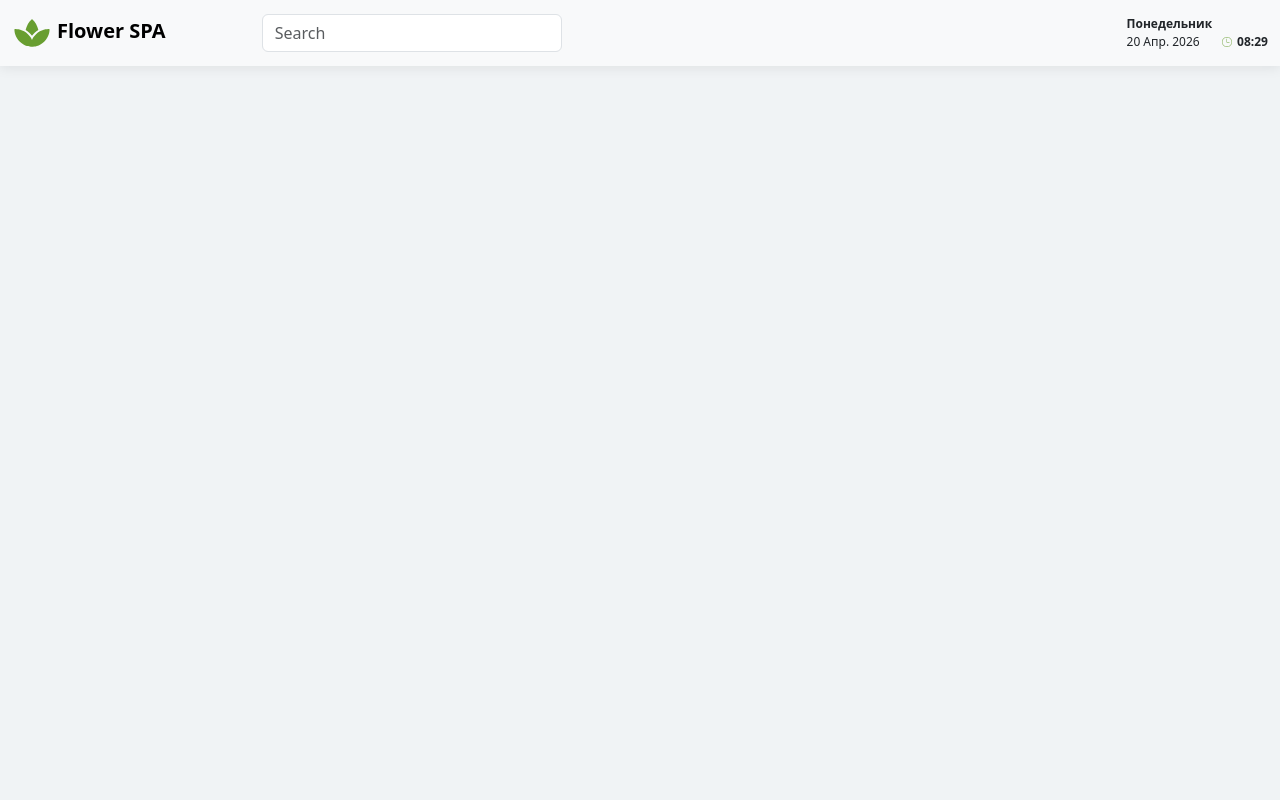
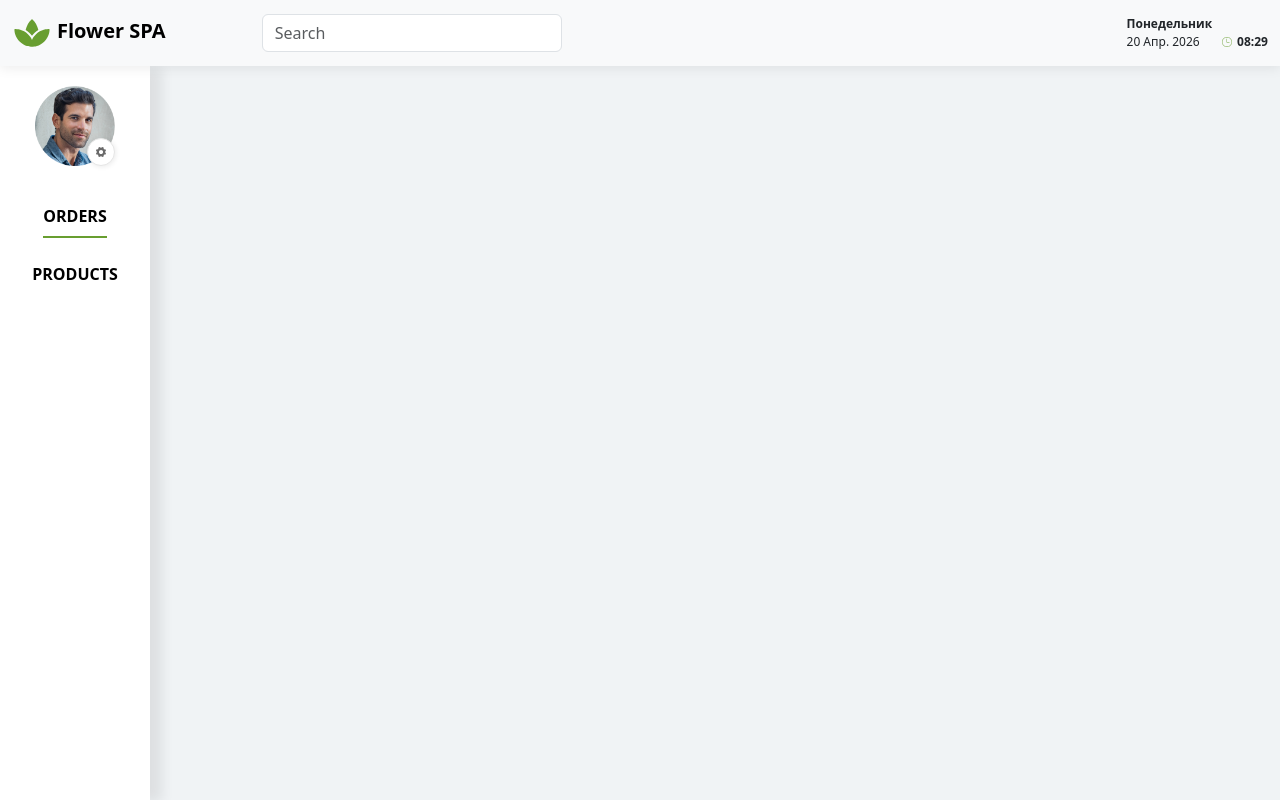
Before and after one commit to Vitalii-250885/spa, a Next.js app: page / in a window 1280 px wide. Built offline with nearby package versions, Linux system fonts and the light colour scheme.

Commit message:
added sidebar

```diff
--- a/app/components/Date.tsx
+++ b/app/components/Date.tsx
@@ -1,7 +1,7 @@
 import { MONTHS_SHORT, WEEK_DAYS } from '../constants/date-format'
 import { ClockIcon } from './icons/ClockIcon'
 
-export const Date = () => {
+export const CurrentDate = () => {
   const now = new globalThis.Date()
 
   const currentWeekDay = WEEK_DAYS[now.getDay()]
--- /dev/null
+++ b/app/components/Sidebar.tsx
@@ -0,0 +1,49 @@
+'use client'
+
+import Image from 'next/image'
+import Link from 'next/link'
+import { SettingsIcon } from './icons/SettingsIcon'
+import { MenuIcon } from './icons/MenuIcon'
+import { useState } from 'react'
+import { CloseIcon } from './icons/CloseIcon'
+
+export const Sidebar = () => {
+  const [isOpen, setIsOpen] = useState(false)
+
+  return (
+    <div
+      className={`sidebar ${isOpen ? 'sidebar--open' : 'sidebar--collapsed'}`}>
+      <button
+        type='button'
+        onClick={() => setIsOpen(!isOpen)}
+        className='sidebar__menu--button'>
+        {isOpen ? (
+          <CloseIcon className='sidebar__menu-icon' />
+        ) : (
+          <MenuIcon className='sidebar__menu-icon' />
+        )}
+      </button>
+
+      <div className='sidebar__user-icon--wrapper'>
+        <Image
+          src={'/user.png'}
+          alt='user'
+          width={100}
+          height={100}
+          className='sidebar__user-icon'
+        />
+        <div className='sidebar__settings-icon--circle'>
+          <SettingsIcon className='sidebar__settings-icon' />
+        </div>
+      </div>
+      <nav className='nav nav-underline flex-column sidebar__nav'>
+        <Link className='nav-link active sidebar__nav-link' href='#'>
+          Orders
+        </Link>
+        <Link className='nav-link sidebar__nav-link' href='#'>
+          Products
+        </Link>
+      </nav>
+    </div>
+  )
+}
--- a/app/components/TopMenu.tsx
+++ b/app/components/TopMenu.tsx
@@ -1,7 +1,7 @@
 import Link from 'next/link'
 import { Logo } from './icons/Logo'
 import { SearchIcon } from './icons/SearchIcon'
-import { Date } from './Date'
+import { CurrentDate } from './Date'
 
 export const TopMenu = () => {
   return (
@@ -32,7 +32,7 @@ export const TopMenu = () => {
           </form>
         </div>
       </div>
-      <Date />
+      <CurrentDate />
     </header>
   )
 }
--- /dev/null
+++ b/app/components/icons/SettingsIcon.tsx
@@ -0,0 +1,11 @@
+export const SettingsIcon = ({ className }: { className: string }) => {
+  return (
+    <svg
+      xmlns='http://www.w3.org/2000/svg'
+      xmlSpace='preserve'
+      viewBox='0 0 512 512'
+      className={className}>
+      <path d='M468.9 255.5c0-27.8 17.6-51.8 41.7-61.1-6.5-26.8-17.6-52.8-31.5-75.9-8.3 3.7-17.6 5.6-26.8 5.6-16.7 0-33.3-6.5-46.3-19.4-19.4-19.4-24.1-49.1-13.9-73.1C369 17.6 344 6.5 316.2 0c-8.3 25-32.4 42.6-60.2 42.6S204.2 25 194.9.9C168 7.4 142.1 18.5 119 32.4c11.1 24.1 6.5 52.8-13.9 73.1-13 13-29.6 19.4-46.3 19.4-9.3 0-18.5-1.9-26.8-5.6C18.1 142.4 7 168.4.5 195.2c24.1 9.3 41.7 33.3 41.7 61.1S24.6 308.1.5 317.4C7 344.2 18.1 370.2 32 393.3c8.3-3.7 17.6-5.6 26.8-5.6 16.7 0 33.3 6.5 46.3 19.4 19.4 19.4 24.1 49.1 13.9 73.1 23.1 13.9 49.1 25 75.9 31.5 9.3-24.1 33.3-41.7 61.1-41.7s51.8 17.6 61.1 41.7c26.8-6.5 52.8-17.6 75.9-31.5-10.2-24.1-6.5-52.8 13.9-73.1 13-13 29.6-19.4 46.3-19.4 9.3 0 18.5 1.9 26.8 5.6 13.9-23.1 25-49.1 31.5-75.9-25.9-10-42.6-34.1-42.6-61.9m-212 105.6c-58.3 0-106.5-47.2-106.5-106.5s47.2-106.5 106.5-106.5 106.5 49.1 106.5 107.4-47.2 105.6-106.5 105.6' />
+    </svg>
+  )
+}
--- a/app/globals.css
+++ b/app/globals.css
@@ -1,9 +1,13 @@
 body {
+  margin: 0;
   background-color: #f0f3f5;
 }
 
+/* --- header --- */
+
 .header {
   display: flex;
+  z-index: 999;
   box-shadow: 0 0.125rem 0.75rem rgba(0, 0, 0, 0.08);
 }
 
@@ -27,12 +31,6 @@ body {
 .header__logo--text {
   margin-left: 0.313rem;
   font-weight: bold;
-}
-
-.header__menuIcon {
-  width: 1.875rem;
-  height: 1.875rem;
-  fill: #000000;
 }
 
 .header__searchContainer {
@@ -124,3 +122,137 @@ body {
   border: 0;
   background-color: transparent;
 }
+
+/* --- sidebar --- */
+
+.sidebar {
+  position: relative;
+
+  display: flex;
+  flex-direction: column;
+  align-items: center;
+  gap: 1.875rem;
+
+  width: 9.375rem;
+  min-height: calc(100dvh - 93px);
+  padding-top: 1.25rem;
+
+  background-color: #ffffff;
+  box-shadow: 0.75rem 0.125rem 0.75rem rgba(0, 0, 0, 0.08);
+  transition: transform 0.25s ease-in-out;
+  will-change: transform;
+
+  @media (min-width: 62rem) {
+    min-height: calc(100dvh - 66px);
+  }
+}
+
+.sidebar--open {
+  transform: translateX(0);
+}
+
+.sidebar--collapsed {
+  transform: translateX(calc(-100% + 2.1rem));
+
+  @media (min-width: 62rem) {
+    transform: translateX(0);
+  }
+}
+
+.sidebar__menu--button {
+  z-index: 1;
+  border: none;
+  background-color: transparent;
+  cursor: pointer;
+
+  @media (min-width: 62rem) {
+    display: none;
+  }
+}
+
+.sidebar__menu-icon {
+  position: absolute;
+  top: 5px;
+  right: 5px;
+
+  width: 1.75rem;
+  height: 1.75rem;
+  fill: #000000;
+}
+
+.sidebar__user-icon {
+  width: 80px;
+  height: 80px;
+}
+
+.sidebar__user-icon--wrapper {
+  position: relative;
+}
+
+.sidebar__settings-icon {
+  width: 10px;
+  height: 10px;
+
+  fill: #6a6a6a;
+}
+
+.sidebar__settings-icon--circle {
+  position: absolute;
+  bottom: 0;
+  right: 0;
+
+  display: flex;
+  align-items: center;
+  justify-content: center;
+
+  width: 28px;
+  height: 28px;
+
+  background-color: #ffffff;
+  border: solid #e6e6e6 1px;
+  border-radius: 100%;
+
+  box-shadow: 1px 1px 5px rgba(0, 0, 0, 0.08);
+}
+
+.sidebar__nav {
+  align-items: center;
+  text-transform: uppercase;
+  --bs-nav-link-color: #000000;
+  --bs-nav-link-hover-color: #000000;
+  --bs-nav-underline-link-active-color: #000000;
+  --bs-nav-underline-border-width: 0.125rem;
+  --bs-nav-underline-link-active-border-color: #689e30;
+}
+
+.sidebar__nav-link {
+  font-weight: bold;
+  color: #000000;
+  border-bottom-color: transparent;
+}
+
+.sidebar__nav-link:hover {
+  color: #000000;
+  border-bottom-color: #689e30;
+}
+
+.sidebar__nav-link:focus,
+.sidebar__nav-link:focus-visible {
+  color: #000000;
+  border-bottom-color: #689e30;
+}
+
+.sidebar__nav-link.active,
+.sidebar__nav-link:active {
+  color: #000000;
+  border-bottom-color: #689e30;
+}
+
+.sidebar__nav.nav-underline .nav-link:hover,
+.sidebar__nav.nav-underline .nav-link:focus,
+.sidebar__nav.nav-underline .nav-link:focus-visible,
+.sidebar__nav.nav-underline .nav-link.active,
+.sidebar__nav.nav-underline .show > .nav-link {
+  color: #000000;
+  border-bottom-color: #689e30;
+}
--- a/app/page.tsx
+++ b/app/page.tsx
@@ -1,3 +1,4 @@
+import { Sidebar } from './components/Sidebar'
 import { TopMenu } from './components/TopMenu'
 import styles from './page.module.css'
 
@@ -6,6 +7,7 @@ export default function Home() {
     <div className={styles.page}>
       <main>
         <TopMenu />
+        <Sidebar />
       </main>
     </div>
   )
```
Also changed, not shown: public/user.png (added).
